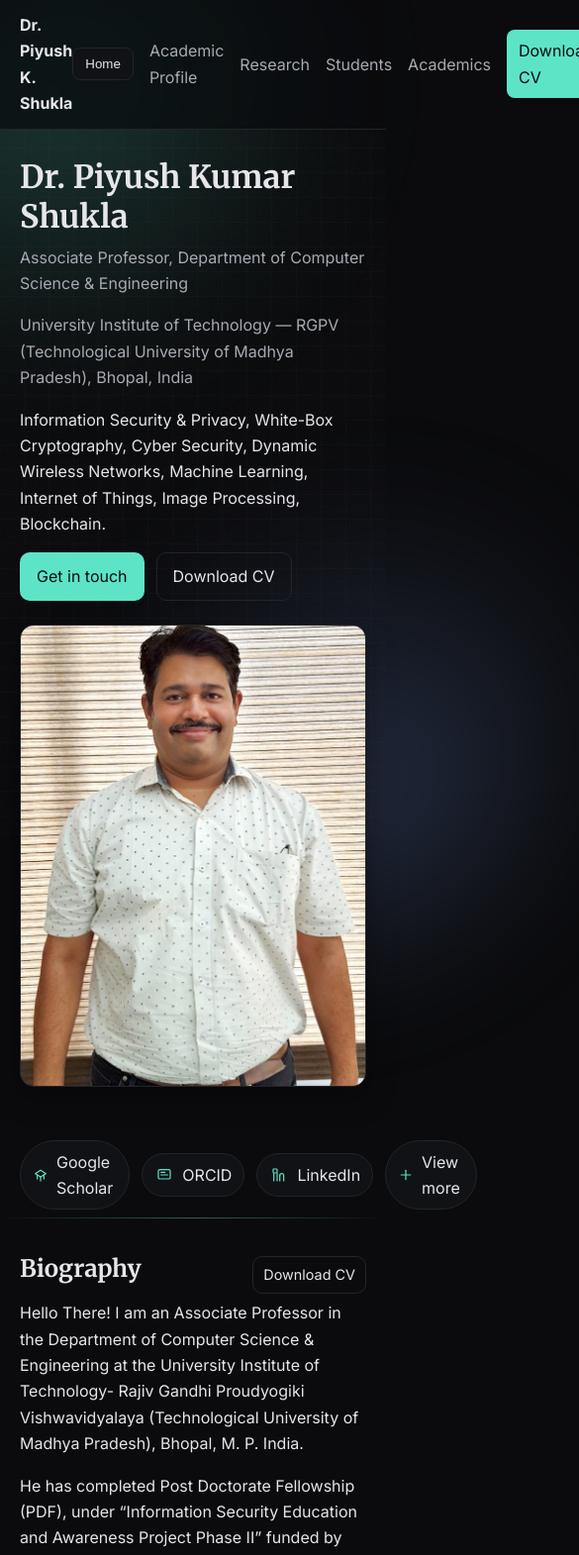
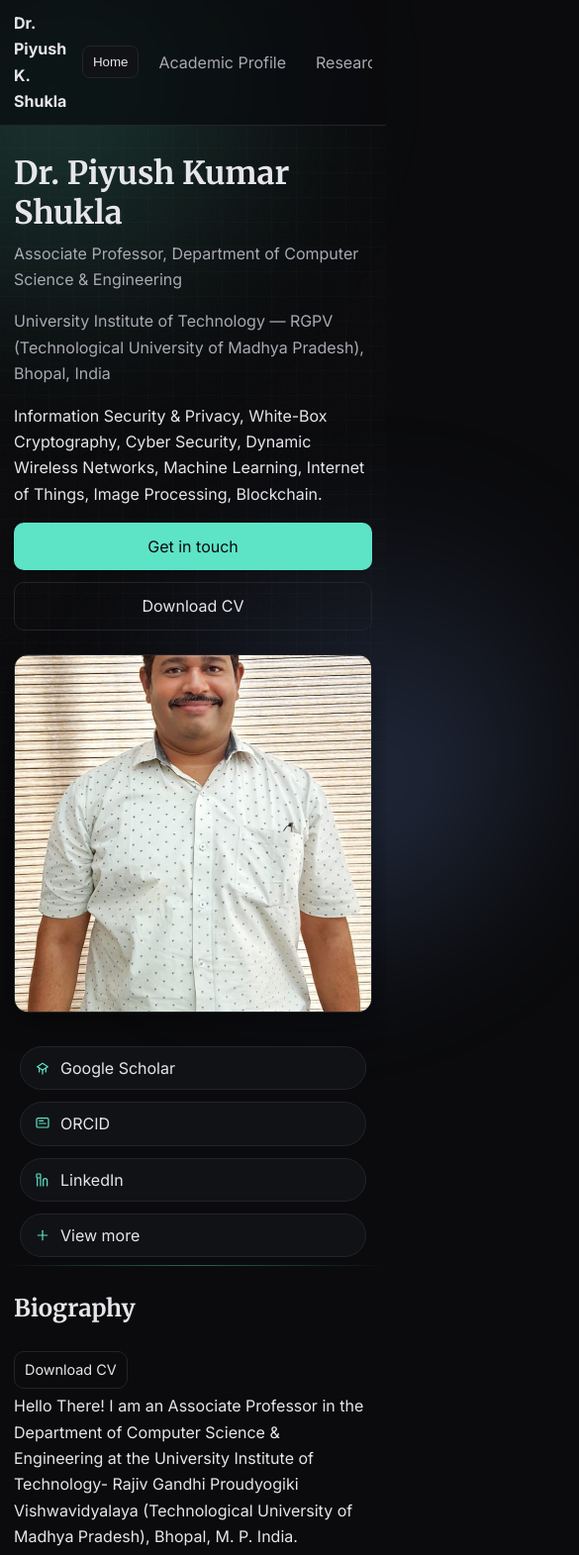
Before and after one commit to AmNotAadi/drpiyushshukla, a plain HTML site: page index.html in a window 390 px wide. Shown: the top 1571 px of the page at 99% size, 585 px wide, since content can reach past the window. Drawn offline with Linux system fonts and the light colour scheme.

Commit message:
Mobile optimizations, favicon, new pages (Research tabs, Students, Academics)

```diff
--- a/script.js
+++ b/script.js
@@ -81,6 +81,8 @@ document.addEventListener('DOMContentLoaded',()=>{
         panels.forEach(p=>p.id===control? (p.hidden=false) : (p.hidden=true));
         tab.classList.add('active');
         tab.setAttribute('aria-selected','true');
+        const y=tab.getBoundingClientRect().top + window.scrollY - (header?header.offsetHeight:0) - 8;
+        if(window.matchMedia('(max-width: 600px)').matches){ window.scrollTo({top:y, behavior:'smooth'}); }
       });
     });
   }
--- a/styles.css
+++ b/styles.css
@@ -175,6 +175,27 @@ img{max-width:100%; display:block}
   .cards.three{grid-template-columns:1fr}
 }
 
+/* Mobile-first refinements */
+@media (max-width: 600px){
+  .site-header{padding:10px 14px}
+  .site-nav{gap:10px; overflow-x:auto; white-space:nowrap}
+  .site-nav a,.menu-btn{padding:8px 10px}
+
+  .hero{padding:28px 14px}
+  .hero__actions{flex-direction:column}
+  .hero__actions .button{width:100%; text-align:center}
+  .hero__photo{aspect-ratio:1/1}
+
+  .social-bar{flex-wrap:wrap; padding:8px 14px 0}
+  .social-bar .social{width:100%}
+
+  .section{padding:28px 14px}
+  .section__header{flex-direction:column; align-items:flex-start}
+
+  .table th,.table td{padding:10px}
+  .to-top{right:12px; bottom:12px}
+}
+
 /* Profile links tile */
 .profiles h3{margin-top:0}
 .profile-links{list-style:none; padding:0; margin:8px 0 0; display:grid; gap:10px}
```
